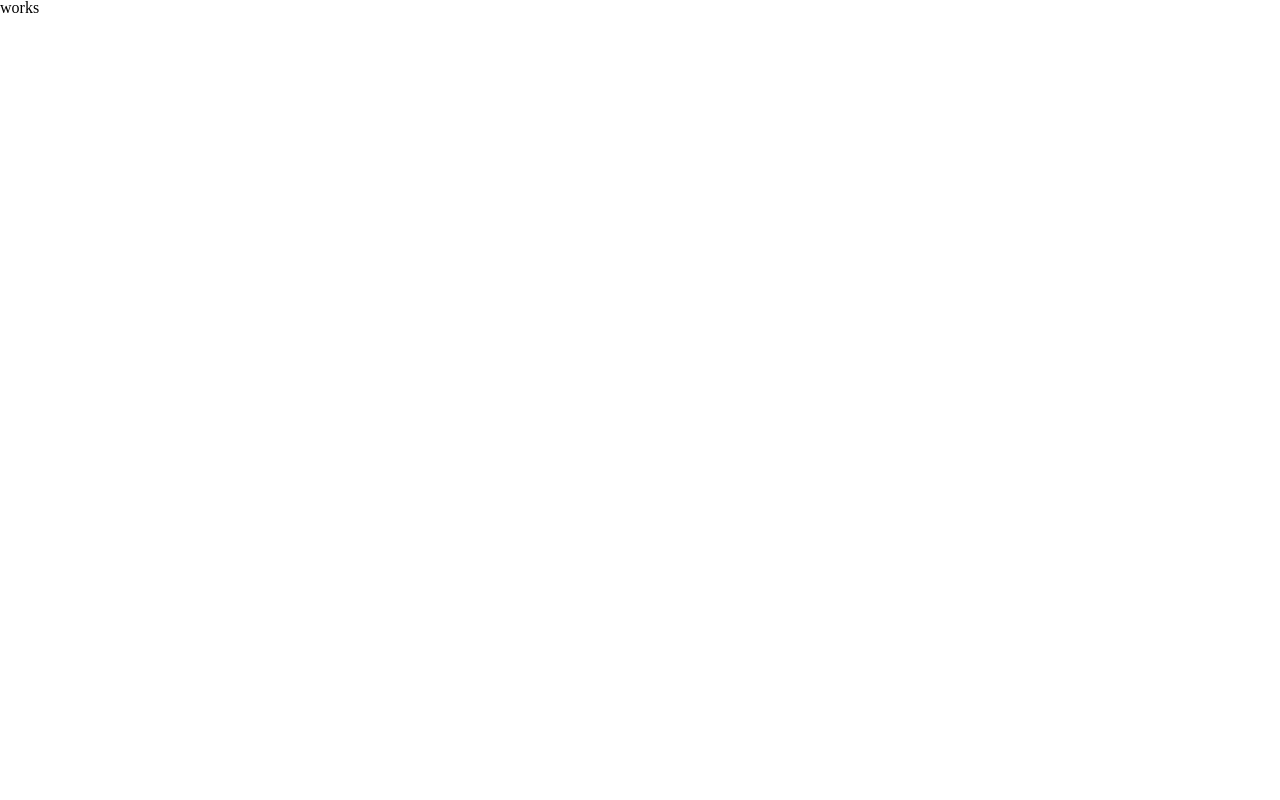
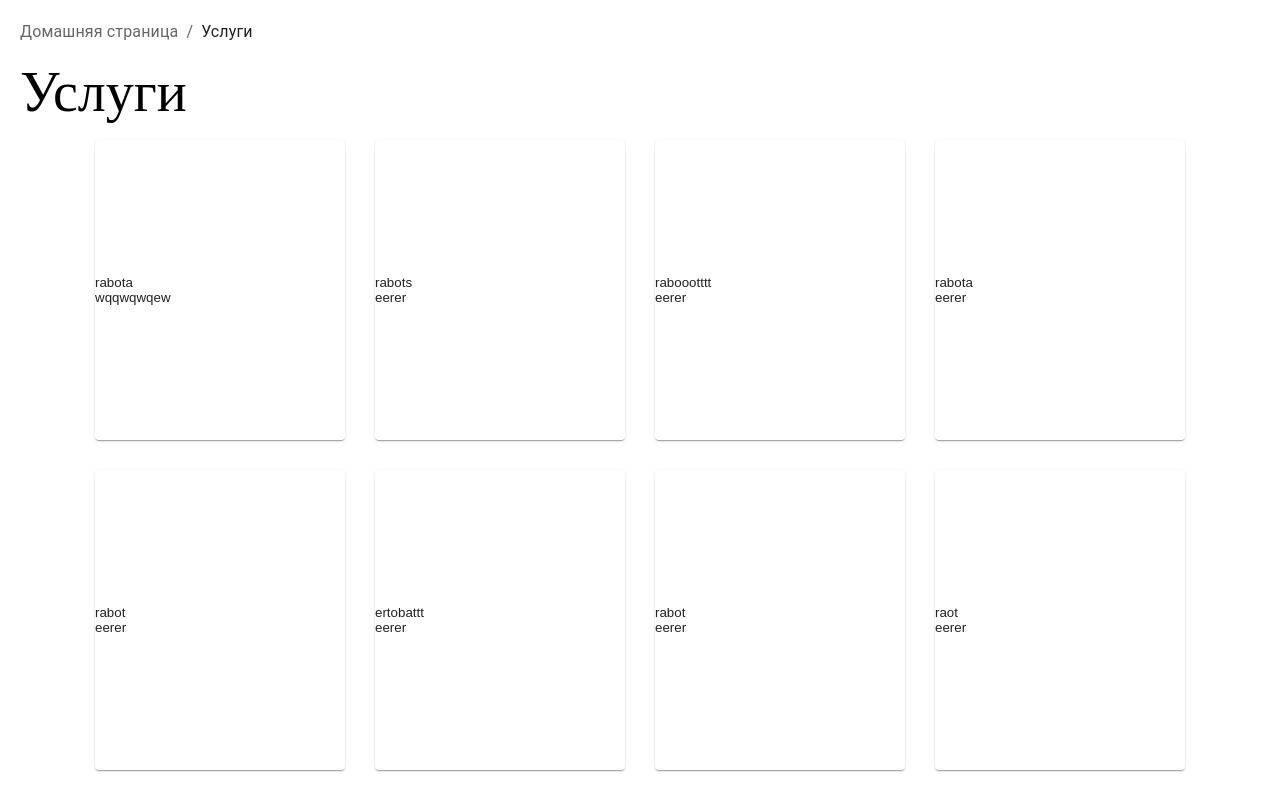
Before and after one commit to AnastasiaNag/garden, a React (Create React App) app: page /works in a window 1280 px wide. Built offline with nearby package versions, Linux system fonts and the light colour scheme; data requests are answered from the project's data file.

Commit message:
gallerystyles

```diff
--- a/src/components/Gallery/GallerySection/GalleryItem/GalleryItem.scss
+++ b/src/components/Gallery/GallerySection/GalleryItem/GalleryItem.scss
@@ -18,7 +18,8 @@
             display: flex;
             width: 200px;
             flex-shrink: 0;
-            height: 100%;
+            height: 230px;
+            border: 1px solid black;
         }
     }
 }
--- a/src/components/Gallery/GallerySection/GalleryItem/index.tsx
+++ b/src/components/Gallery/GallerySection/GalleryItem/index.tsx
@@ -19,7 +19,7 @@ const GalleryItem = ({ items, handleClick, handleItemClick }: any) => {
             <button className='gallery__btn__prev gallery__btn' onClick={() => swiperRef.current?.slidePrev()}>Prev</button>
             <Swiper
                 modules={[Navigation, A11y]}
-                spaceBetween={50}
+                spaceBetween={25}
                 slidesPerView={3}
                 onBeforeInit={(swiper: any) => {
                     swiperRef.current = swiper;
--- a/src/components/Gallery/GallerySection/GallerySection.scss
+++ b/src/components/Gallery/GallerySection/GallerySection.scss
@@ -2,8 +2,6 @@ $dark-green: rgb(8, 75, 26);
 
 .gallery {
     &__section {
-        display: flex;
-        padding: 20px;
         flex-direction: column;
         gap: 20px;
     }
@@ -13,8 +11,8 @@ $dark-green: rgb(8, 75, 26);
         border: 1px solid $dark-green;
         border-radius: 7px;
         margin: 0 auto;
-        max-width: 1100px;
-        background-color: rgb(0, 0, 0);
+        max-width: 1200px;
+        background-color: rgb(255, 255, 255);
         & &__title {
             display: flex;
             margin: 0 auto;
@@ -29,7 +27,7 @@ $dark-green: rgb(8, 75, 26);
             display: flex;
             gap: 20px;
             padding: 20px 40px;
-            max-width: 800px;
+            max-width: 850px;
             width: 100%;
         }
     }
--- a/src/components/Gallery/GallerySection/index.tsx
+++ b/src/components/Gallery/GallerySection/index.tsx
@@ -4,7 +4,7 @@ import './GallerySection.scss'
 
 const GallerySection = ({title, items, type, handleClick, handleItemClick}: any) => {
     return (
-        <div className={`gallery__section__${type} gallery__section`}>
+        <div className={`gallery__section__${type} gallery__section section`}>
             <div className="gallery__title h2">{title}</div>
             <div className="gallery__carousel">
                 <Card onClick={handleClick} className="gallery__carousel__title start">
--- a/src/components/Gallery/index.tsx
+++ b/src/components/Gallery/index.tsx
@@ -25,15 +25,15 @@ const Gallery = () => {
         dispatch(getWorks());
     };
     const handleClick = (page: string) => {
-        window.open(`/${page}`)
-    }
+        window.open(page, '_self');
+    };
     const handleItemClick = (id: string) => {
         window.open(`/works/${id}`);
     };
     return (
         <>
-            <GallerySection type={'goods'} title={'товары'} items={goods} handleClick={() => handleClick('goods')}/>
-            <GallerySection type={'works'} title={'услуги'} items={works} handleClick={() => handleClick('works')} handleItemClick={() => handleItemClick}/>
+            <GallerySection type={'works'} title={'услуги'} items={works} handleClick={() => handleClick('works')} handleItemClick={() => handleItemClick} />
+            <GallerySection type={'goods'} title={'товары'} items={goods} handleClick={() => handleClick('goods')} />
         </>
     );
 };
--- a/src/components/GoodsList/index.tsx
+++ b/src/components/GoodsList/index.tsx
@@ -1,9 +1,16 @@
+import { Breadcrumbs, Link, Typography } from "@mui/material";
+
 const GoodsList = () => {
     return (
         <div>
-            товары
+            <Breadcrumbs aria-label="breadcrumb">
+                <Link underline="hover" color="inherit" href="/">
+                    Домашняя страница
+                </Link>
+                <Typography color="text.primary">Товары</Typography>
+            </Breadcrumbs>
         </div>
-     );
-}
+    );
+};
 
 export default GoodsList;
--- a/src/components/WorksList/WorksList.scss
+++ b/src/components/WorksList/WorksList.scss
@@ -0,0 +1,16 @@
+.works-list__section{
+    flex-direction: column;
+    gap: 20px;
+    &__cards{
+        display: flex;
+        flex-wrap: wrap;
+        justify-content: center;
+        gap: 30px;
+    }
+    & &__card{
+        display: flex;
+        height: 300px;
+        width: 250px;
+        flex-shrink: 0;
+    }
+}
--- a/src/components/WorksList/index.tsx
+++ b/src/components/WorksList/index.tsx
@@ -1,9 +1,45 @@
+import { useDispatch, useSelector } from 'react-redux';
+import './WorksList.scss';
+import { Breadcrumbs, Typography, Link, Card, CardActionArea } from '@mui/material';
+import { AppDispatch, RootState } from '../../redux/store';
+import { useEffect } from 'react';
+import { getWorks } from '../../redux/Work';
+
 const WorksList = () => {
+    const { works } = useSelector((state: RootState) => state.work);
+    const dispatch = useDispatch<AppDispatch>();
+    useEffect(() => {
+        getWork();
+    }, []);
+    const getWork = async () => {
+        dispatch(getWorks());
+    };
+
     return (
-        <div>
-            works
+        <div className="works-list__section section">
+            <div className='works-list__section__breadcrumb'>
+                <Breadcrumbs aria-label="breadcrumb">
+                    <Link underline="hover" color="inherit" href="/">
+                        Домашняя страница
+                    </Link>
+                    <Typography color="text.primary">Услуги</Typography>
+                </Breadcrumbs>
+            </div>
+            <div className="works-list__section__title h2">Услуги</div>
+            <div className='works-list__section__cards'>
+                {works.map(item => {
+                    return (
+                        <Card className='works-list__section__card'>
+                            <CardActionArea >
+                                <div>{item.title}</div>
+                                <div>{item.text}</div>
+                            </CardActionArea>
+                        </Card>
+                    );
+                })}
+            </div>
         </div>
-     );
-}
+    );
+};
 
 export default WorksList;
--- a/src/index.scss
+++ b/src/index.scss
@@ -89,3 +89,8 @@ table {
 	font-style: normal;
 	font-weight: 400;
   }
+
+  .section{
+	display: flex;
+	padding: 20px;
+  }
```
